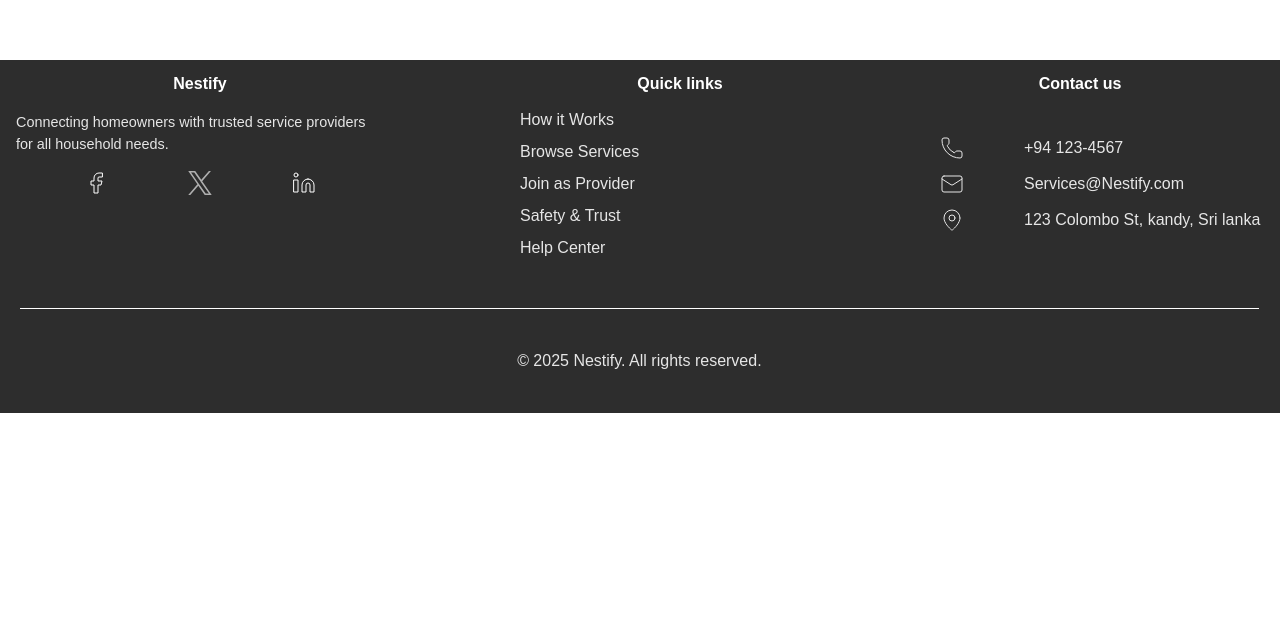
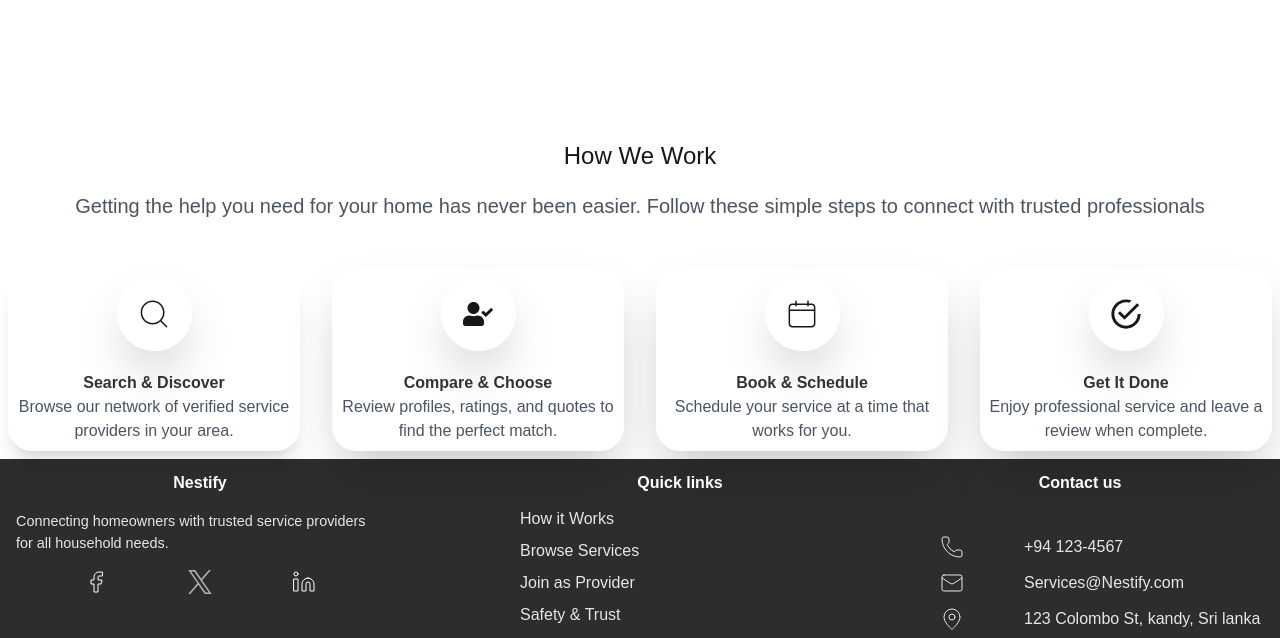
Before and after one commit to YasasSri2002/nestify-eServices, a Next.js app: page /about in a window 1280 px wide. Shown: the part 1819-2457 px from the top of the page. Before the commit the page ends 2232 px from the top, so only its background shows below. Built offline with nearby package versions, Linux system fonts and the light colour scheme.

Commit message:
about page/how we work section

```diff
--- /dev/null
+++ b/src/app/about/howWeWork.tsx
@@ -0,0 +1,53 @@
+import DynamicIcon from "@/components/utill/DynamicIcons";
+
+export default function HowWeWork(){
+    return(
+        <>
+        <div>
+            <div className="p-10 grid justify-items-center gap-5">
+                <h1 className="text-2xl">How We Work</h1>
+                <p className="text-xl text-gray-800/80 text-center">Getting the help you need for your home has never been easier. Follow these simple steps to connect with trusted professionals</p>
+            </div>
+            <div className="flex flex-wrap w-full gap-4">
+                <div className="flex-1  bg-white m-2 rounded-3xl shadow-xl py-2">
+                    <div className="grid justify-items-center">
+                    <div className="rounded-full w-[75px] h-[75px] bg-white/80 flex justify-center items-center mb-5 shadow-2xl hover:border-1 hover:border-black/80">
+                        <DynamicIcon name="CiSearch" className="text-4xl" />
+                    </div>
+                    <h1 className="font-bold text-black/80">Search & Discover</h1>
+                    <p className="text-gray-800/80 text-center">Browse our network of verified service providers in your area.</p>
+                </div>
+                </div>
+                 <div className="flex-1 bg-white m-2 rounded-3xl shadow-2xl py-2">
+                    <div className="grid justify-items-center">
+                    <div className="rounded-full w-[75px] h-[75px] bg-white/80 flex justify-center items-center mb-5 shadow-2xl hover:border-1 hover:border-black/80">
+                        <DynamicIcon name="FaUserCheck" className="text-3xl" />
+                    </div>
+                    <h1 className="font-bold text-black/80">Compare & Choose</h1>
+                    <p className="text-gray-800/80 text-center">Review profiles, ratings, and quotes to find the perfect match.</p>
+                </div>
+                </div>
+                 <div className="flex-1 bg-white m-2 rounded-3xl shadow-2xl py-2">
+                    <div className="grid justify-items-center">
+                    <div className="rounded-full w-[75px] h-[75px] bg-white/80 flex justify-center items-center mb-5 shadow-2xl hover:border-1 hover:border-black/80">
+                        <DynamicIcon name="CiCalendar" className="text-4xl" />
+                    </div>
+                    <h1 className="font-bold text-black/80">Book & Schedule</h1>
+                    <p className="text-gray-800/80 text-center">Schedule your service at a time that works for you.</p>
+                </div>
+                </div>
+                 <div className="flex-1 bg-white m-2 rounded-3xl shadow-2xl py-2">
+                    <div className="grid justify-items-center">
+                    <div className="rounded-full w-[75px] h-[75px] bg-white/80 flex justify-center items-center mb-5 shadow-2xl hover:border-1 hover:border-black/80">
+                        <DynamicIcon name="IoMdCheckmarkCircleOutline" className="text-4xl" />
+                    </div>
+                    <h1 className="font-bold text-black/80">Get It Done</h1>
+                    <p className="text-gray-800/80 text-center">Enjoy professional service and leave a review when complete.</p>
+                </div>
+                </div>
+
+            </div>
+        </div>
+        </>
+    )
+}
--- a/src/app/about/journey.tsx
+++ b/src/app/about/journey.tsx
@@ -1,12 +1,12 @@
 export default function JourneySection(){
     return(
         <>
-        <div className="h-dvh">
-            <div className="grid justify-items-center gap-5 p-10 ">
+        <div className="sm:mb-10 sm:h-dvh">
+            <div className="grid justify-items-center gap-5 p-10">
                 <h1 className="text-2xl">Our Journey</h1>
                 <p className="text-xl text-center text-gray-800/90">From a small startup to a trusted national platform, here's how we've grown to serve millions of homeowners and thousands of service providers.</p>
             </div>
-            <div className="grid sm:grid sm:grid-cols-2">
+            <div className="sm:grid sm:grid-cols-2">
                 <div className="col-1">
                     <div className="grid justify-items-center content-center p-10 gap-4">
                         <div className="flex">
--- a/src/app/about/page.tsx
+++ b/src/app/about/page.tsx
@@ -3,6 +3,7 @@ import Footer from "@/components/ui/footer";
 import AboutHeroSction from "@/components/ui/aboutHeroSection";
 import MissionPage from "./mission";
 import JourneySection from "./journey";
+import HowWeWork from './howWeWork'
 
 export default function AboutPage(){
     return(
@@ -14,9 +15,10 @@ export default function AboutPage(){
         <div className="z-50">
             <MissionPage/>
         </div>
-        <div>
-            <JourneySection/>
-        </div>
+
+        <JourneySection/>
+
+        <HowWeWork/>
         <Footer/>
         </>
     );
--- a/src/components/utill/DynamicIcons.tsx
+++ b/src/components/utill/DynamicIcons.tsx
@@ -8,6 +8,7 @@ import * as MdIcons from 'react-icons/md';
 import * as TbIcons from "react-icons/tb";
 import * as HiIcons from "react-icons/hi";
 import * as CiIcons from "react-icons/ci";
+import * as ioIcons from "react-icons/io";
 
 type IconLibrary = {
   [key: string]: IconType;
@@ -20,7 +21,8 @@ const ICON_LIBRARY: IconLibrary = {
   ...GiIcons,
   ...TbIcons,
   ...HiIcons,
-  ...CiIcons
+  ...CiIcons,
+  ...ioIcons
 
 };
 
```
